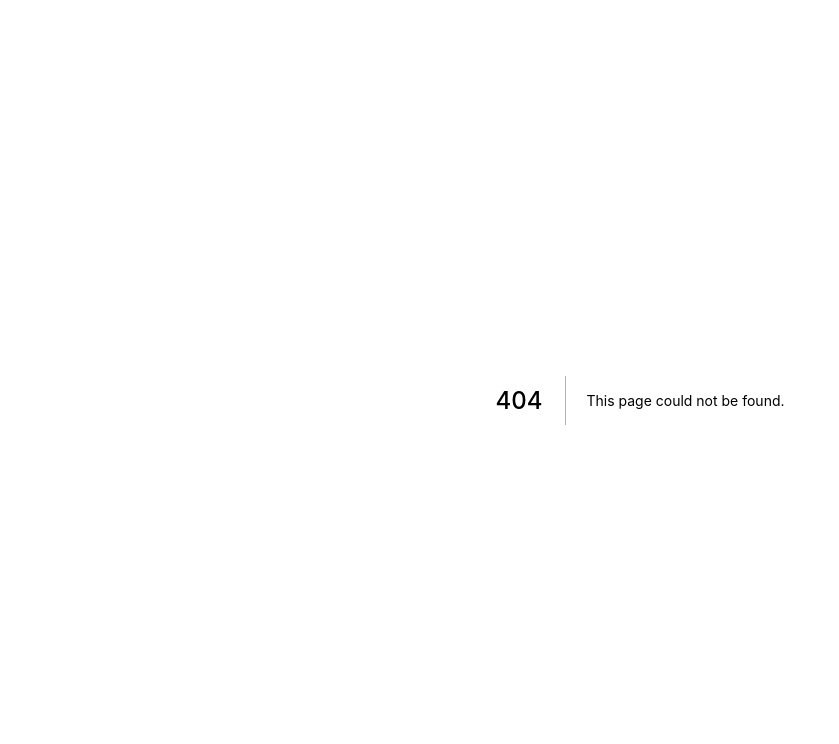
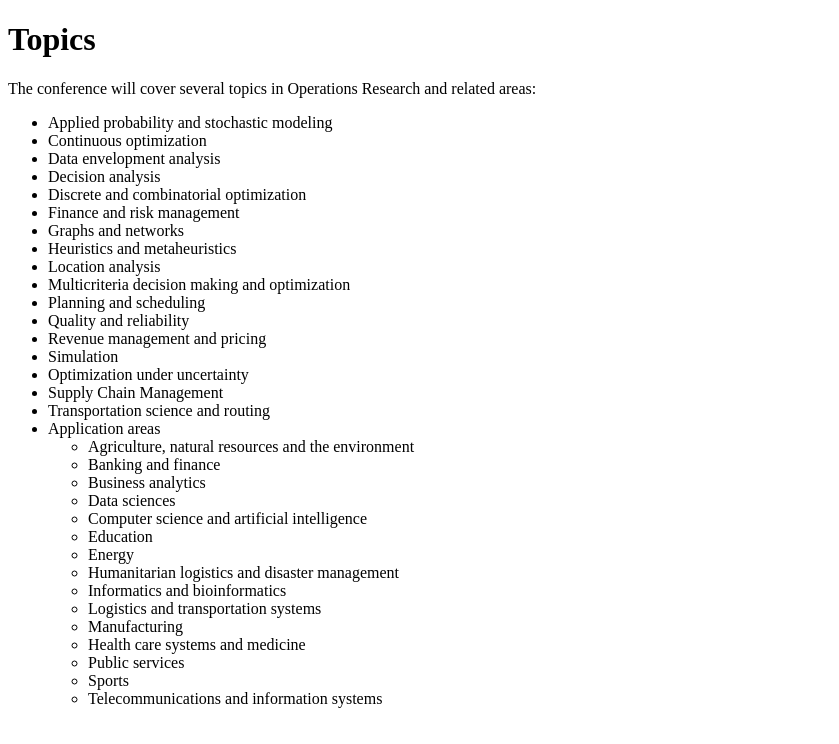
Before and after one commit to ouracademy/claio2018, a Next.js app: page /call-for-papers in a window 1280 px wide. Before the commit this address had no page. Shown: the top 744 px of the page, without its empty margins (0-839 px from the left). Built offline with nearby package versions, Linux system fonts and the light colour scheme.

Commit message:
feat: add initial call for papers & topics

```diff
--- /dev/null
+++ b/components/topics.js
@@ -0,0 +1,22 @@
+import topics from '../data/topics'
+
+export default () => (
+    <div>
+        <h1>Topics</h1>
+        <p>The conference will cover several topics in Operations Research and related areas:</p>
+        <Topics topics={topics} />
+    </div>
+)
+
+const Topics = ({ topics }) => (
+    <ul>
+        {topics.map(topic => <Topic topic={topic} />)}
+    </ul>
+)
+
+const Topic = ({ topic }) => (
+    <li>
+        {topic.name}
+        {topic.subAreas && <Topics topics={topic.subAreas} />}
+    </li>
+)
--- /dev/null
+++ b/data/topics.js
@@ -0,0 +1,40 @@
+export default [
+    { name: 'Applied probability and stochastic modeling' },
+    { name: 'Continuous optimization' },
+    { name: 'Data envelopment analysis' },
+    { name: 'Decision analysis' },
+    { name: 'Discrete and combinatorial optimization' },
+    { name: 'Finance and risk management' },
+    { name: 'Graphs and networks' },
+    { name: 'Heuristics and metaheuristics' },
+    { name: 'Location analysis' },
+    { name: 'Multicriteria decision making and optimization' },
+    { name: 'Planning and scheduling' },
+    { name: 'Quality and reliability' },
+    { name: 'Revenue management and pricing' },
+    { name: 'Simulation' },
+    { name: 'Optimization under uncertainty' },
+    { name: 'Supply Chain Management' },
+    { name: 'Transportation science and routing' },
+    {
+        name: 'Application areas',
+        subAreas: [
+            ,
+            { name: 'Agriculture, natural resources and the environment' },
+            { name: 'Banking and finance' },
+            { name: 'Business analytics' },
+            { name: 'Data sciences' },
+            { name: 'Computer science and artificial intelligence' },
+            { name: 'Education' },
+            { name: 'Energy' },
+            { name: 'Humanitarian logistics and disaster management' },
+            { name: 'Informatics and bioinformatics' },
+            { name: 'Logistics and transportation systems' },
+            { name: 'Manufacturing' },
+            { name: 'Health care systems and medicine' },
+            { name: 'Public services' },
+            { name: 'Sports' },
+            { name: 'Telecommunications and information systems' }
+        ]
+    }
+]
--- /dev/null
+++ b/pages/call-for-papers.js
@@ -0,0 +1,5 @@
+import Topics from '../components/topics'
+
+export default () => (
+    <Topics />
+)
```
